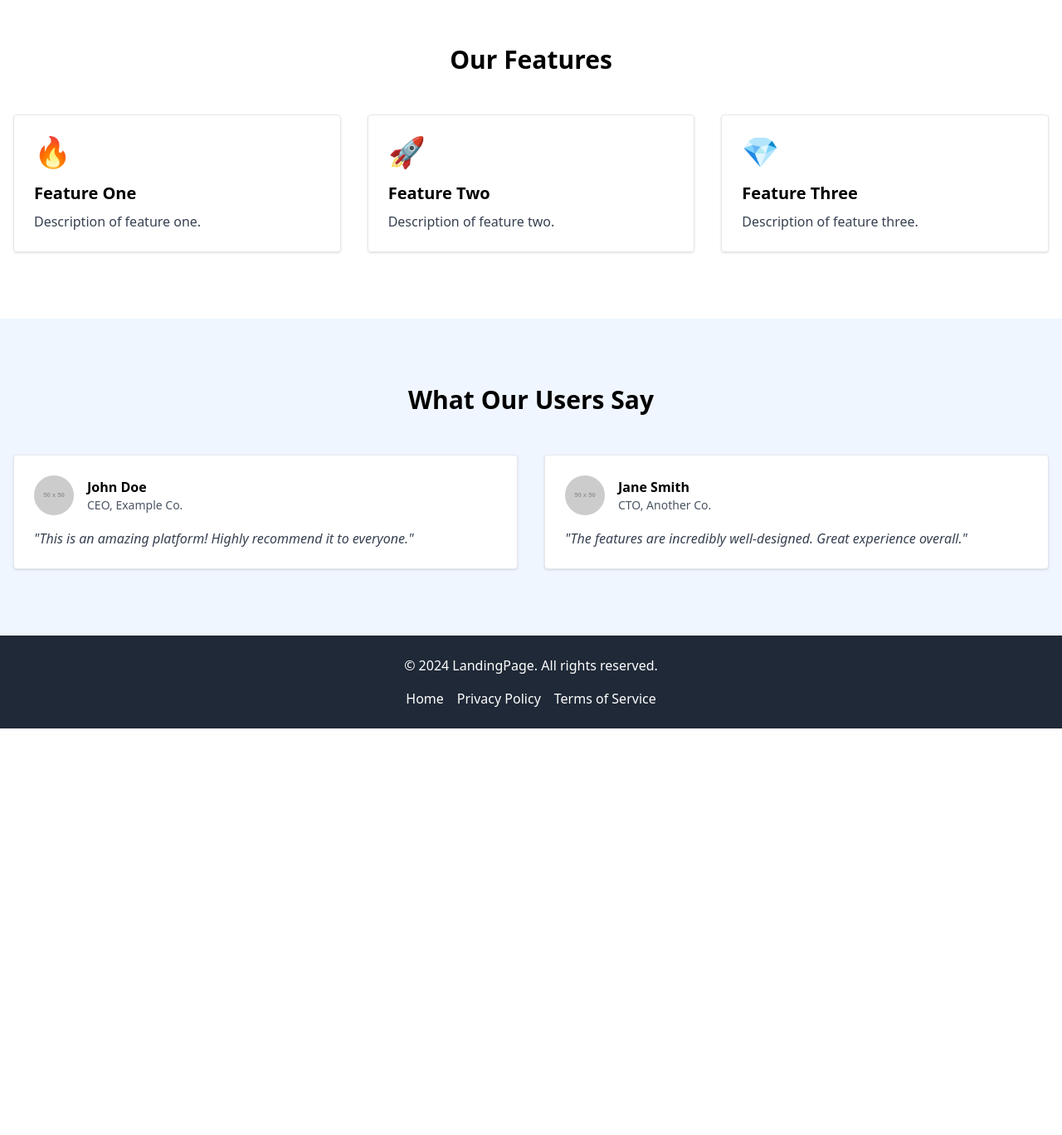
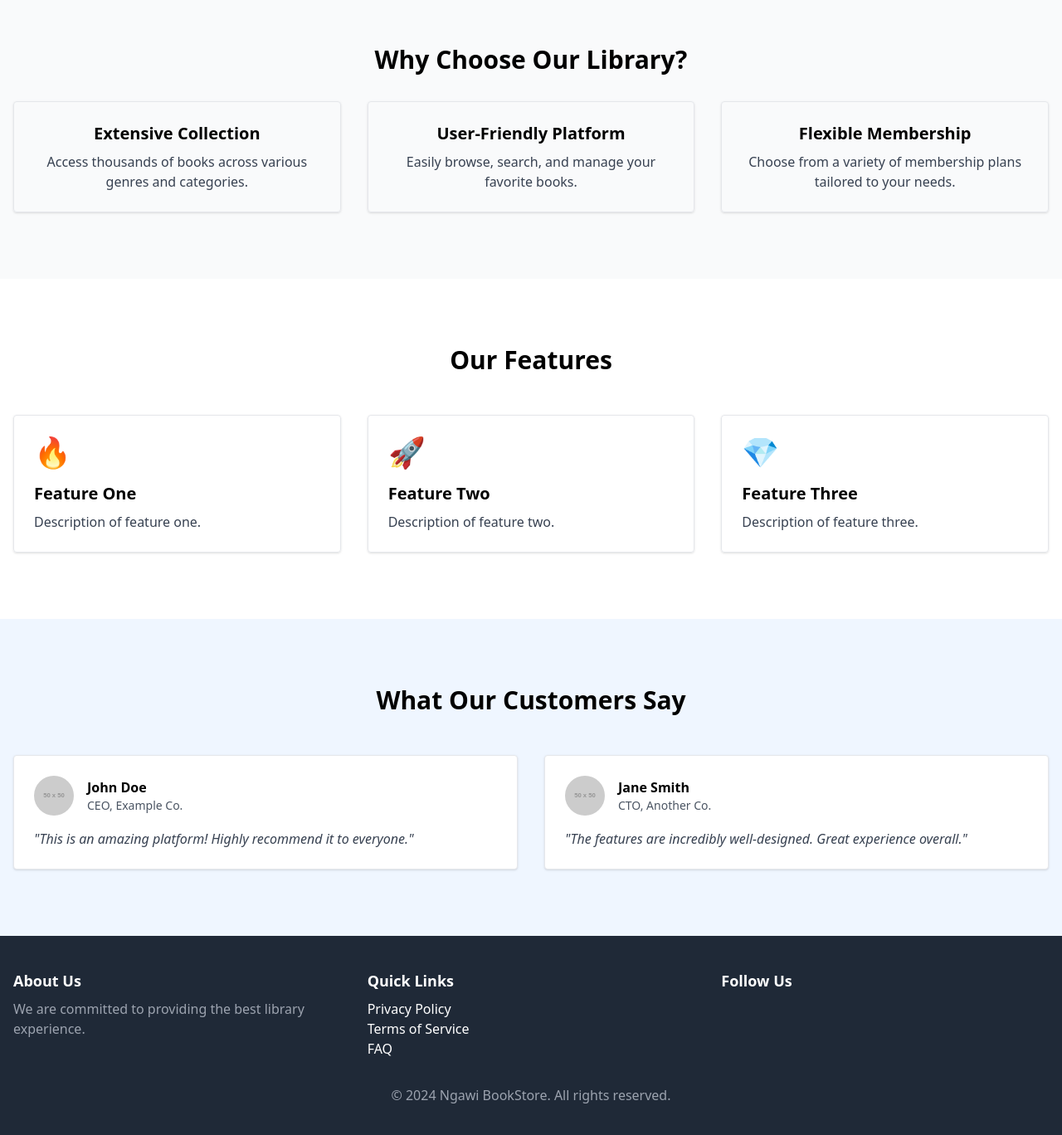
Before and after one commit to Gallant4114/pweb-vue-js-P25-2024, a Vue app: page / in a window 1280 px wide. Shown: the part 390-1758 px from the top of the page at 83% size. Before the commit the page ends 1268 px from the top, so only its background shows below. Built offline with nearby package versions, Linux system fonts and the light colour scheme.

Commit message:
landing page

```diff
--- a/src/App.vue
+++ b/src/App.vue
@@ -42,7 +42,7 @@ const testimonials = [
   <header class="bg-blue-600 text-white">
     <div class="container mx-auto px-4 py-4 flex justify-between items-center">
       <h1 class="text-xl font-bold">Ngawi BookStore</h1>
-      <nav class="flex space-x-4">
+      <nav class="flex flex-col md:flex-row space-y-2 md:space-y-0 md:space-x-4">
         <RouterLink to="/" class="hover:underline">Home</RouterLink>
         <RouterLink to="/features" class="hover:underline">Features</RouterLink>
         <RouterLink to="/about" class="hover:underline">About</RouterLink>
@@ -75,38 +75,75 @@ const testimonials = [
     </div>
   </section>
 
+    <!-- Why Choose Us Section -->
+    <section class="py-20 bg-gray-50">
+    <div class="container mx-auto px-4 text-center">
+      <h2 class="text-3xl font-bold mb-8">Why Choose Our Library?</h2>
+      <div class="grid grid-cols-1 sm:grid-cols-2 lg:grid-cols-3 gap-8">
+        <div class="p-6 border rounded shadow">
+          <h3 class="text-xl font-semibold mb-2">Extensive Collection</h3>
+          <p class="text-gray-700">
+            Access thousands of books across various genres and categories.
+          </p>
+        </div>
+        <div class="p-6 border rounded shadow">
+          <h3 class="text-xl font-semibold mb-2">User-Friendly Platform</h3>
+          <p class="text-gray-700">
+            Easily browse, search, and manage your favorite books.
+          </p>
+        </div>
+        <div class="p-6 border rounded shadow">
+          <h3 class="text-xl font-semibold mb-2">Flexible Membership</h3>
+          <p class="text-gray-700">
+            Choose from a variety of membership plans tailored to your needs.
+          </p>
+        </div>
+      </div>
+    </div>
+  </section>
+
   <!-- Features Section -->
   <section class="py-20">
     <div class="container mx-auto px-4">
       <h2 class="text-3xl font-bold text-center mb-12">Our Features</h2>
       <div class="grid grid-cols-1 md:grid-cols-3 gap-8">
+
+        <div v-if="!features.length" class="animate-pulse p-6 border rounded shadow">
+          <div class="h-4 bg-gray-300 rounded w-3/4 mb-4"></div>
+            <div class="h-3 bg-gray-300 rounded w-1/2"></div>
+        </div>
         <div
+          v-else
           v-for="feature in features"
           :key="feature.title"
-          class="p-6 border rounded shadow hover:shadow-lg"
+          class="p-6 border rounded shadow hover:shadow-lg transform hover:scale-105 transition-transform duration-300"
         >
-          <div class="text-4xl mb-4 text-blue-600">{{ feature.icon }}</div>
-          <h3 class="text-xl font-semibold mb-2">{{ feature.title }}</h3>
-          <p class="text-gray-700">{{ feature.description }}</p>
+        <div class="text-4xl mb-4 text-blue-600">{{ feature.icon }}</div>
+        <h3 class="text-xl font-semibold mb-2">{{ feature.title }}</h3>
+        <p class="text-gray-700">{{ feature.description }}</p>
         </div>
+
       </div>
     </div>
   </section>
 
+
+
+
   <!-- Testimonials Section -->
   <section class="bg-blue-50 py-20">
     <div class="container mx-auto px-4">
-      <h2 class="text-3xl font-bold text-center mb-12">What Our Users Say</h2>
+      <h2 class="text-3xl font-bold text-center mb-12">What Our Customers Say</h2>
       <div class="grid grid-cols-1 md:grid-cols-2 gap-8">
         <div
           v-for="testimonial in testimonials"
           :key="testimonial.name"
-          class="p-6 border rounded shadow bg-white"
+          class="p-6 border rounded shadow bg-white hover:bg-blue-50 transition-colors duration-300"
         >
           <div class="flex items-center mb-4">
             <img
               :src="testimonial.image"
-              alt="User Image"
+              alt="`Photo of ${testimonial.name}`"
               class="w-12 h-12 rounded-full mr-4"
             />
             <div>
@@ -121,20 +158,44 @@ const testimonials = [
   </section>
 
   <!-- Footer -->
-  <footer class="bg-gray-800 text-white py-6">
-    <div class="container mx-auto px-4 text-center">
-      <p>&copy; 2024 LandingPage. All rights reserved.</p>
-      <nav class="flex justify-center space-x-4 mt-4">
-        <RouterLink to="/" class="hover:underline">Home</RouterLink>
-        <RouterLink to="/privacy" class="hover:underline"
-          >Privacy Policy</RouterLink
-        >
-        <RouterLink to="/terms" class="hover:underline"
-          >Terms of Service</RouterLink
-        >
-      </nav>
+<footer class="bg-gray-800 text-white py-10">
+  <div class="container mx-auto px-4">
+    <div class="grid grid-cols-1 sm:grid-cols-3 gap-8">
+      <div>
+        <h4 class="text-lg font-bold mb-2">About Us</h4>
+        <p class="text-gray-400">
+          We are committed to providing the best library experience.
+        </p>
+      </div>
+      <div>
+        <h4 class="text-lg font-bold mb-2">Quick Links</h4>
+        <ul>
+          <li>
+            <RouterLink to="/privacy" class="hover:underline">Privacy Policy</RouterLink>
+          </li>
+          <li>
+            <RouterLink to="/terms" class="hover:underline">Terms of Service</RouterLink>
+          </li>
+          <li>
+            <RouterLink to="/faq" class="hover:underline">FAQ</RouterLink>
+          </li>
+        </ul>
+      </div>
+      <div>
+        <h4 class="text-lg font-bold mb-2">Follow Us</h4>
+        <div class="flex space-x-4">
+          <a href="#" class="hover:text-blue-400"><i class="fab fa-facebook"></i></a>
+          <a href="#" class="hover:text-blue-400"><i class="fab fa-twitter"></i></a>
+          <a href="#" class="hover:text-blue-400"><i class="fab fa-instagram"></i></a>
+        </div>
+      </div>
     </div>
-  </footer>
+    <div class="text-center mt-8 text-gray-400">
+      &copy; 2024 Ngawi BookStore. All rights reserved.
+    </div>
+  </div>
+</footer>
+
 </template>
 
 <style scoped>
```
